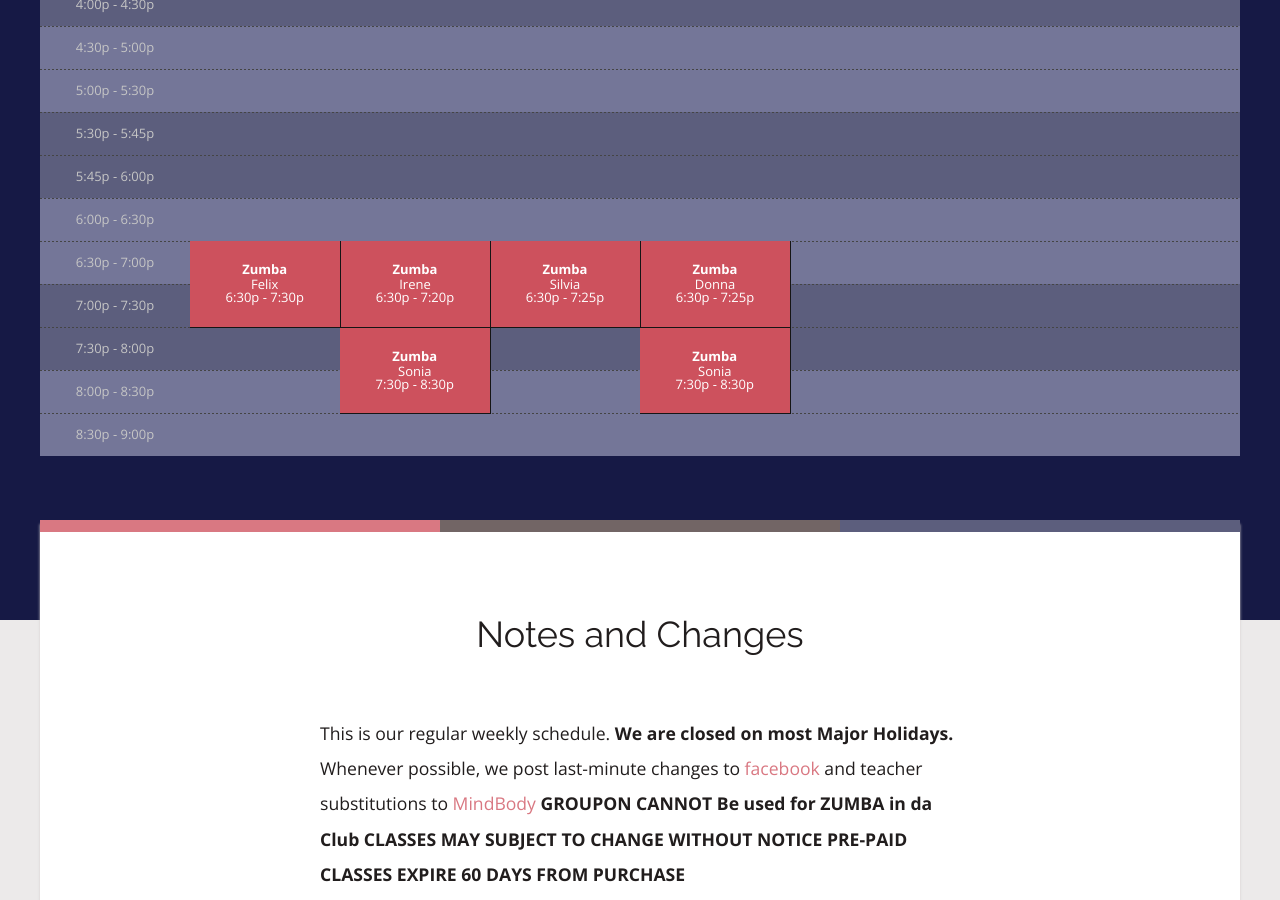
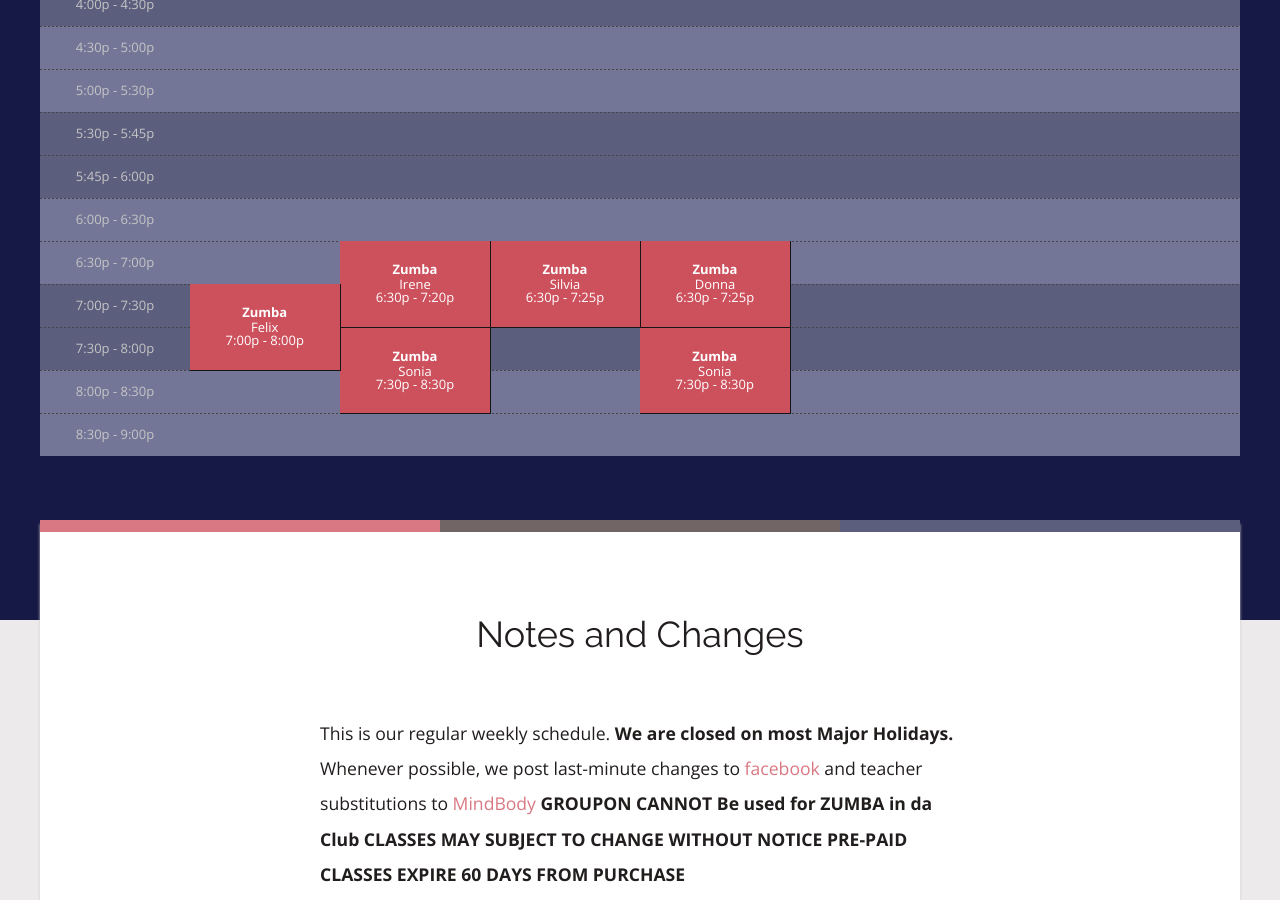
Before and after one commit to rwstone/shapeitup, a Jekyll site: the page built from schedule/index.md, in a window 1280 px wide and 900 px high, scrolled down 901 px. Built offline with Jekyll 4.4.1, drawn with Linux system fonts in a browser that asks for light colours; some web fonts are replaced; some of the changed lines change nothing that is shown.

Commit message:
Updated Index

```diff
--- a/schedule/index.md
+++ b/schedule/index.md
@@ -1,6 +1,6 @@
 ---
 title: Group Fitness Schedule
-date: 2018-12-01 08:01:00 -05:00
+date: 2019-01-07 08:01:00 -05:00
 sessions:
 - class: Yoga
   instructor: Debbie
@@ -11,8 +11,8 @@
 - class: Zumba
   instructor: Felix
   day: Monday
-  start_time: 6:30p
-  end_time: 7:30p
+  start_time: 7:00p
+  end_time: 8:00p
   length: 2
 - class: Zumba
   instructor: Irene
@@ -62,6 +62,12 @@
   start_time: 8:00a
   end_time: 9:00a
   length: 2
+- class: Circuit Conditioning
+  instructor: Felix
+  day: Saturday
+  start_time: '9:30'
+  end_time: '10:15'
+  length: 1
 - class: Zumba
   instructor: Nellie
   day: Saturday
```
